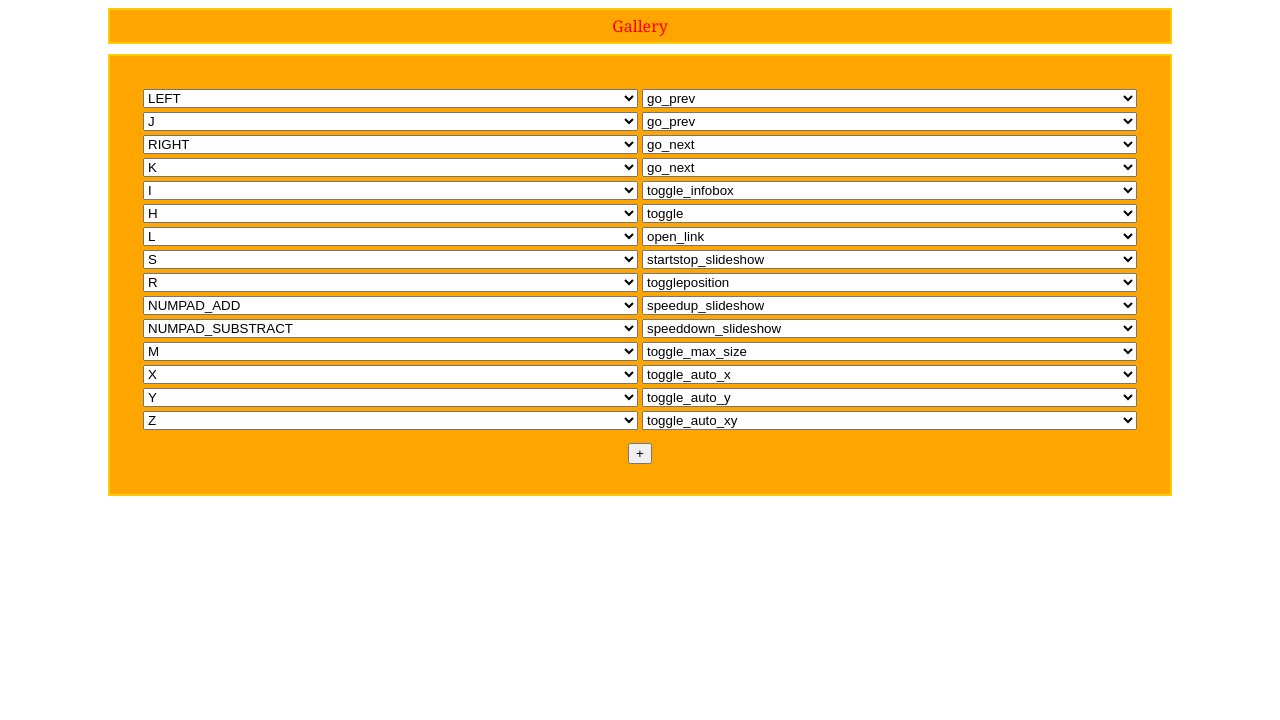
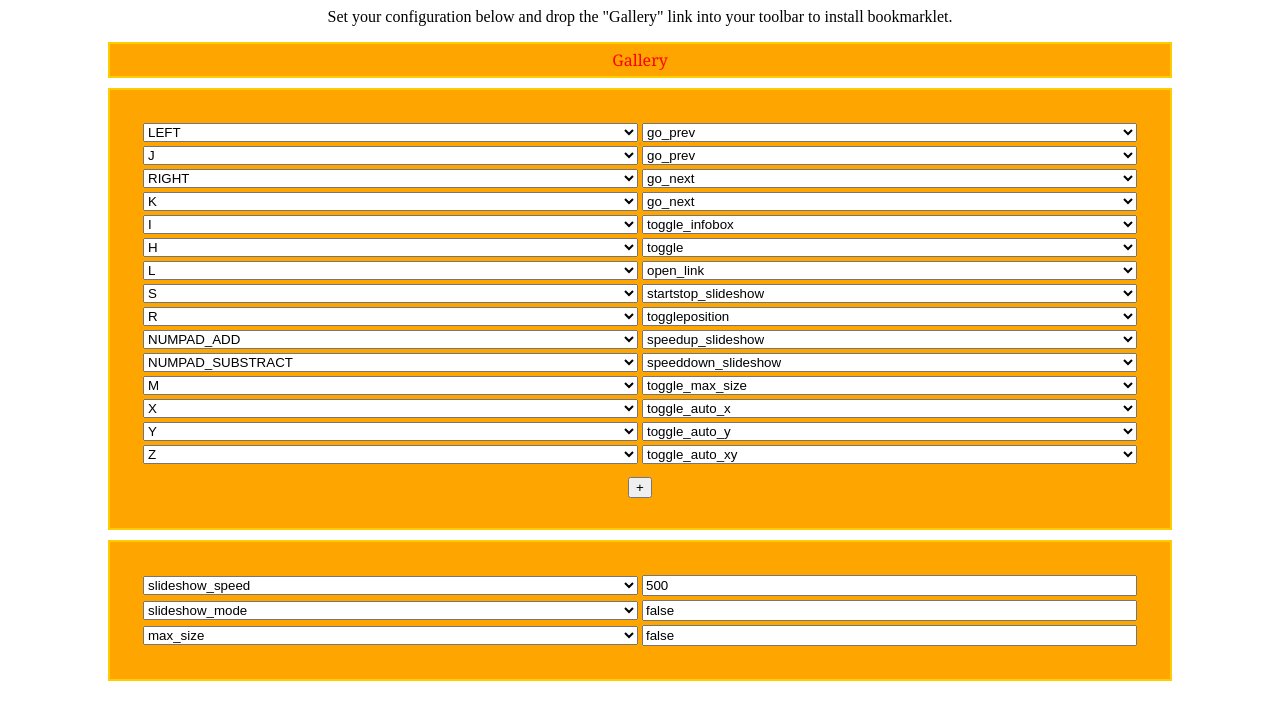
Before and after one commit to webgiss/qilvgallery, a plain HTML site: page src/gallery.html in a window 1280 px wide. Drawn offline with nearby package versions, Linux system fonts and the light colour scheme.

Commit message:
More parameters to configure

```diff
--- a/src/VK.js
+++ b/src/VK.js
@@ -1,5 +1,6 @@
 (function(){
-    var window = this,
+    var
+    window = this,
     undefined,
     $ = window.jQuery,
     _VK = window.VK,
--- a/src/gallery.html
+++ b/src/gallery.html
@@ -1,10 +1,10 @@
 <html>
 <head>
-<script src='http://ajax.googleapis.com/ajax/libs/jquery/1.3/jquery.min.js' type='text/javascript'></script>
+<script src='http://ajax.googleapis.com/ajax/libs/jquery/1.4/jquery.min.js' type='text/javascript'></script>
 <script src='VK.js' type='text/javascript'></script>
 <script src='qilvgallery.js' type='text/javascript'></script>
 <style type='text/css'>
-#configpanel,
+.configpanel,
 .link {
     width: auto;
     margin-left: 100px;
@@ -27,13 +27,13 @@ a
     color: red;
 }
 
-#configpanel {
+.configpanel {
     padding: 30px;
     margin-bottom: 10px;
     margin-top: 10px;
 }
 
-#pluspanel {
+.pluspanel {
     margin-top: 10px;
 }
 
@@ -76,7 +76,7 @@ jQuery(function($){
     }
     var setlink_using_param = function() {
         var config = {};
-        $.each($('#boxespanel table tr'),function(index,tr) {
+        $.each($('#keyspanel table tr'),function(index,tr) {
             var key = $(tr).find("td.key select").val();
             var action = $(tr).find("td.action select").val();
             if (key != '')
@@ -89,11 +89,22 @@ jQuery(function($){
             }
 
         });
+        $.each($('#valuespanel table tr'),function(index,tr) {
+            var name = $(tr).find("td.key select").val();
+            var value = $(tr).find("td.action input").val();
+            if (value.match(/^\-?[0-9]+$/)) { value = parseInt(value);}
+            if (value=='true') { value=true; }
+            if (value=='false') { value=false; }
+            if (QILVGallery_overlays[name] != value)
+            {
+                config['QILV.'+name] = value;
+            }
+        });
         setlink(config);
     }
-    var addbuttons = function(keyname,actionname) {
+    var addkeysbuttons = function(keyname,actionname) {
         var $line = $("<tr><td class='key'></td><td class='action'></td></tr>");
-        $('#boxespanel table').append($line);
+        $('#keyspanel table').append($line);
         $line.find('td').css('width','50%');
         var $combo = $('<select style="width:100%"/>');
         $line.find('td.key').append($combo);
@@ -120,15 +131,33 @@ jQuery(function($){
         });
         $combo.change(setlink_using_param);
     }
+    var addvaluesbuttons = function(name,value) {
+        var $line = $("<tr><td class='key'></td><td class='action'></td></tr>");
+        $('#valuespanel table').append($line);
+        $line.find('td').css('width','50%');
+        var $combo = $('<select style="width:100%"/>');
+        $line.find('td.key').append($combo);
+        $combo.append($('<option/>').html(name).attr('value',name));
+
+        $combo.change(setlink_using_param);
+        $combo = $('<input style="width:100%"/>').html(value).attr('value',value);
+        $line.find('td.action').append($combo);
+        $combo.change(setlink_using_param);
+    }
     setlink({});
-    $('#configpanel').append("<div id='boxespanel'/>").append("<div id='pluspanel'/>");
-    $('#boxespanel').append("<table style='width:100%'></table>");
-    $('#pluspanel').append("<button id='plusbutton' type='submit'>+</button>").click(function(){
-        addbuttons();
+    $('#keyboardpanel').append("<div id='keyspanel'/>").append("<div id='pluskeyspanel' class='pluspanel'/>");
+    $('#keyspanel').append("<table style='width:100%'></table>");
+    $('#pluskeyspanel').append("<button id='pluskeysbutton' class='plusbutton' type='submit'>+</button>").click(function(){
+        addkeysbuttons();
         $combo.change(setlink_using_param);
     });
     $.each(QILVGallery_overlays.key_bindings,function(key,action) {
-        addbuttons(key,action);
+        addkeysbuttons(key,action);
+    });
+    $('#valuepanel').append("<div id='valuespanel'/>");
+    $('#valuespanel').append("<table style='width:100%'></table>");
+    $.each(QILVGallery_overlays.configurables,function(index,name) {
+        addvaluesbuttons(name,QILVGallery_overlays[name]);
     });
     setlink_using_param();
 
@@ -138,7 +167,9 @@ jQuery.noConflict();
 </script>
 </head>
 <body>
+<p style='text-align:center'>Set your configuration below and drop the "Gallery" link into your toolbar to install bookmarklet.</p>
 <a id='gallery_link' class='link'>Gallery</a>
-<div id='configpanel'></div>
+<div id='keyboardpanel' class='configpanel'></div>
+<div id='valuepanel' class='configpanel'></div>
 </body>
 </html>
--- a/src/qilvgallery.js
+++ b/src/qilvgallery.js
@@ -183,6 +183,11 @@
         open_link : function() {
             window.open(this.current.img[0].src);
         },
+        configurables : [
+            "slideshow_speed",
+            "slideshow_mode",
+            "max_size"
+        ],
         bindables : [
             "go_prev",
             "go_next",
@@ -343,6 +348,23 @@
                 this.create_infotip({content:'No links to image found in this page !',fadeOut:1500,appendTo:"body",position:"fixed"});
             }
             VK.auto_bind(self);
+            console.log(['init:']);
+            $.each(self.configurables,function(index,keyname) {
+                var value = GM_values["QILV."+keyname];
+                if (value.match(/^\-?[0-9]+$/)) { value = parseInt(value);}
+                if (value == 'false') { value = false; }
+                if (value == 'true') { value = true; }
+                console.log(['configuration:',keyname,value]);
+                self[keyname] = value;
+                console.log(['configuration2:',self,keyname,this[keyname]]);
+            });
+            this.current.set_max_size(this.max_size);
+            this.prev.set_max_size(this.max_size);
+            this.next.set_max_size(this.max_size);
+            if (this.slideshow_mode)
+            {
+                this.prepare_next_slide();
+            }
             return self;
         }
     }
```
Also changed, not shown: src/gallery.js (+25 -14 lines).
